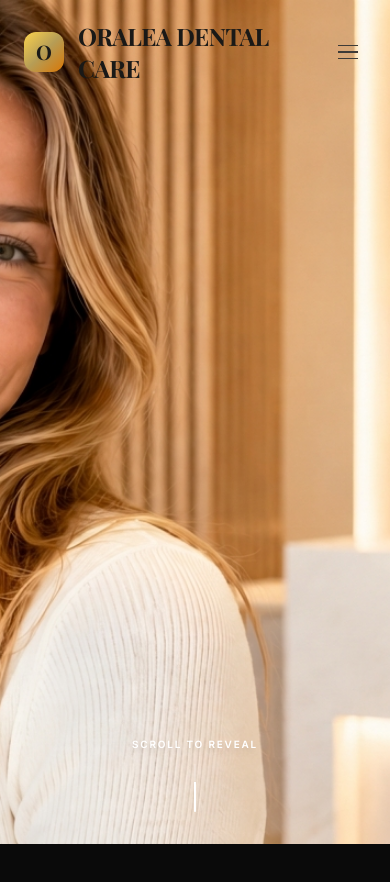
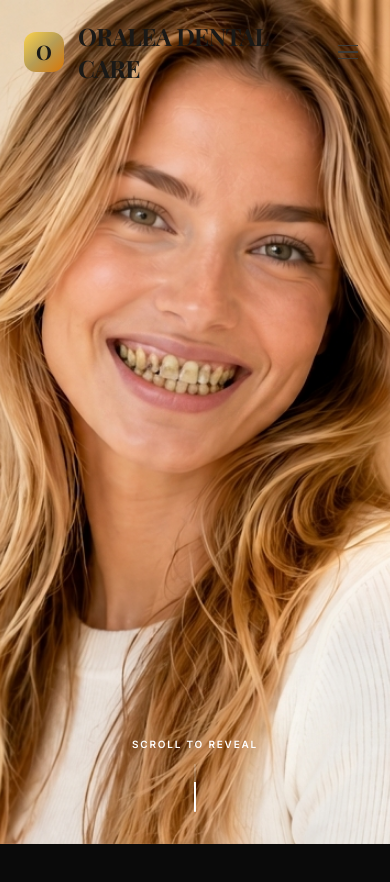
Before and after one commit to rjagtap1717-web/DentistWeb, a Next.js app: page / in a window 390 px wide. Shown: the top 882 px of the page. Built offline with nearby package versions, Linux system fonts and the light colour scheme; a web font is replaced by a local one.

Commit message:
fix: adjust mobile hero image alignment to prevent face cropping

```diff
--- a/components/Hero.js
+++ b/components/Hero.js
@@ -85,14 +85,14 @@
           <img
             src="/images/Gemini_Generated_Image_Before.png"
             alt="Before Transformation"
-            className="absolute inset-0 w-full h-full object-cover object-center"
+            className="absolute inset-0 w-full h-full object-cover object-[25%] sm:object-center"
           />
           {/* After Image (Horizontal Wipe from left to right) */}
           <img
             ref={afterImgRef}
             src="/images/ChatGPT Image After.png"
             alt="After Transformation"
-            className="absolute inset-0 w-full h-full object-cover object-center"
+            className="absolute inset-0 w-full h-full object-cover object-[25%] sm:object-center"
             style={{ clipPath: 'inset(0% 100% 0% 0%)' }}
           />
 
```
